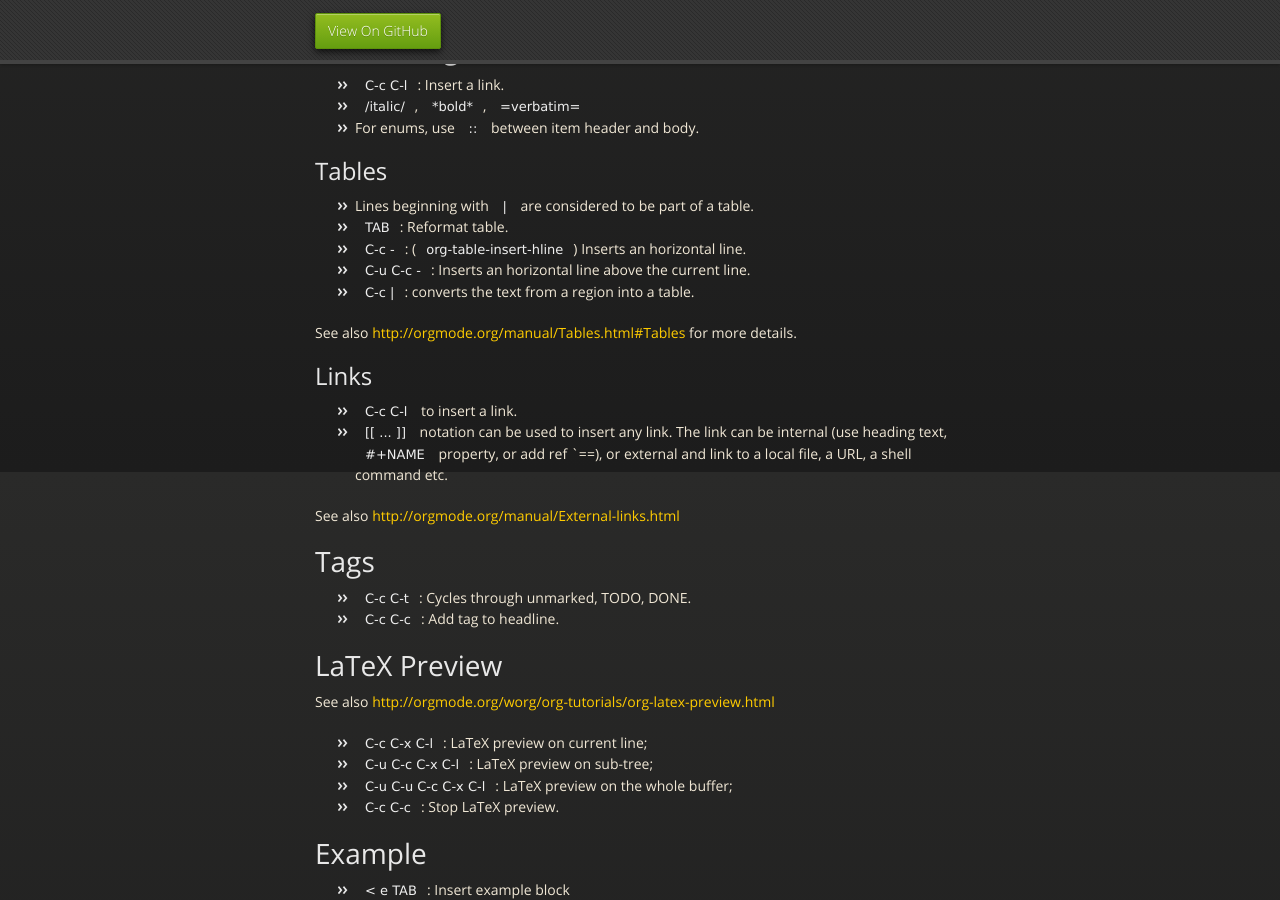
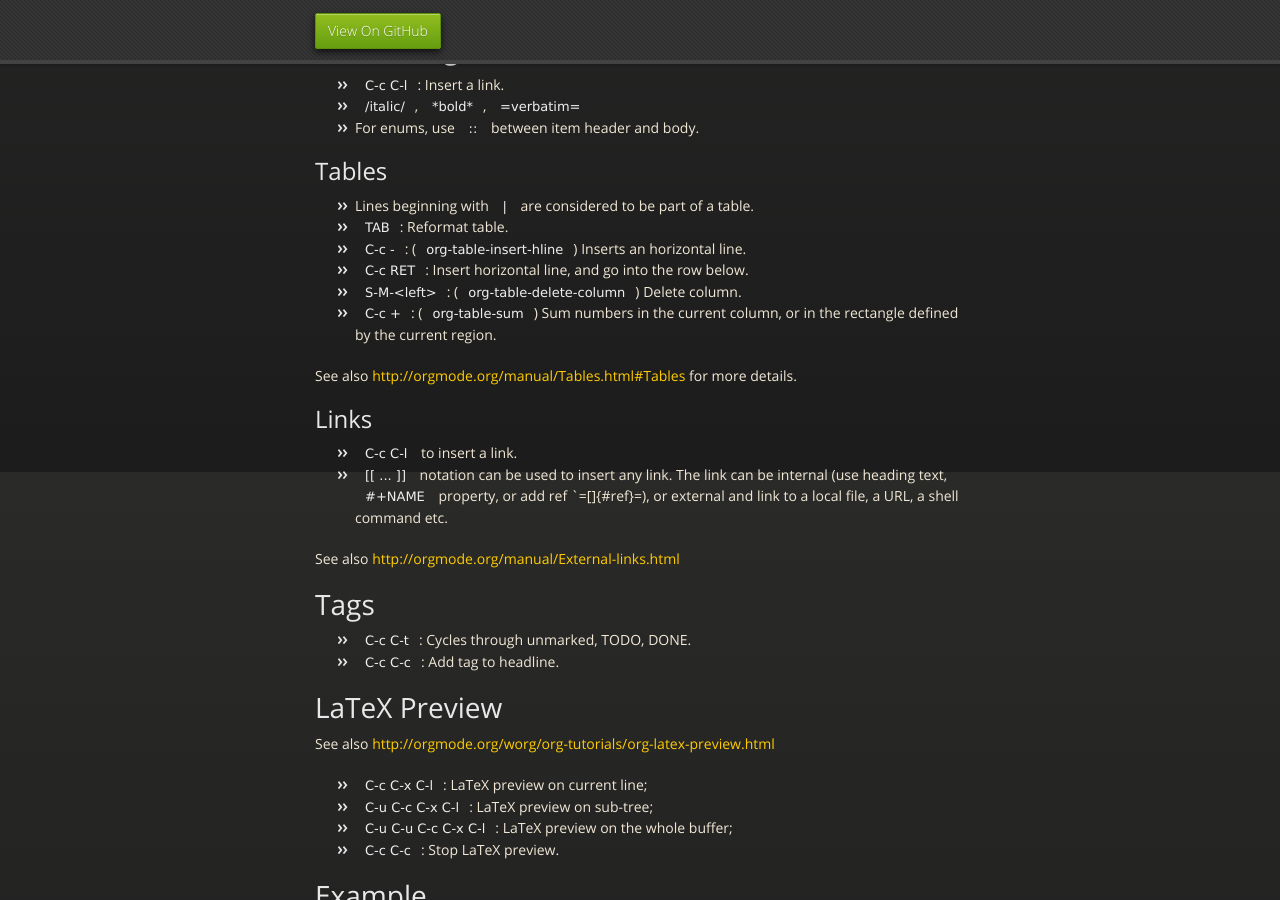
Before and after one commit to tychobrailleur/tychobrailleur.github.io, a Jekyll site: the page built from packages/org-mode.md, in a window 1280 px wide and 900 px high, scrolled down 428 px. Built offline with Jekyll 4.4.1, drawn with Linux system fonts in a browser that asks for light colours; nearby versions of some CDN libraries.

Commit message:
Add details about creating tables.

````diff
--- a/packages/org-mode.md
+++ b/packages/org-mode.md
@@ -25,8 +25,10 @@
 -   Lines beginning with `|` are considered to be part of a table.
 -   `TAB`: Reformat table.
 -   `C-c -`: (`org-table-insert-hline`) Inserts an horizontal line.
--   `C-u C-c -`: Inserts an horizontal line above the current line.
--   `C-c |`: converts the text from a region into a table.
+-   `C-c RET`: Insert horizontal line, and go into the row below.
+-   `S-M-<left>`: (`org-table-delete-column`) Delete column.
+-   `C-c +`: (`org-table-sum`) Sum numbers in the current column, or in
+    the rectangle defined by the current region.
 
 See also <http://orgmode.org/manual/Tables.html#Tables> for more
 details.
@@ -76,11 +78,11 @@
 Example of a header that can be used:
 
 ``` {.example}
-    #+STARTUP: showall
-    #+TITLE: Links
-    #+AUTHOR: Sébastien Le Callonnec
-    #+LaTeX_CLASS: memoir
-    #+LaTeX_CLASS_OPTIONS: [a4paper, twoside]
+#+STARTUP: showall
+#+TITLE: Links
+#+AUTHOR: Sébastien Le Callonnec
+#+LaTeX_CLASS: memoir
+#+LaTeX_CLASS_OPTIONS: [a4paper, twoside]
 ```
 
 A sample header can be added by using `C-c C-e #`.
````
Also changed, not shown: other parts of packages/org-mode.md (+3 -3 lines), packages/org-mode.org (+7 -4 lines).
